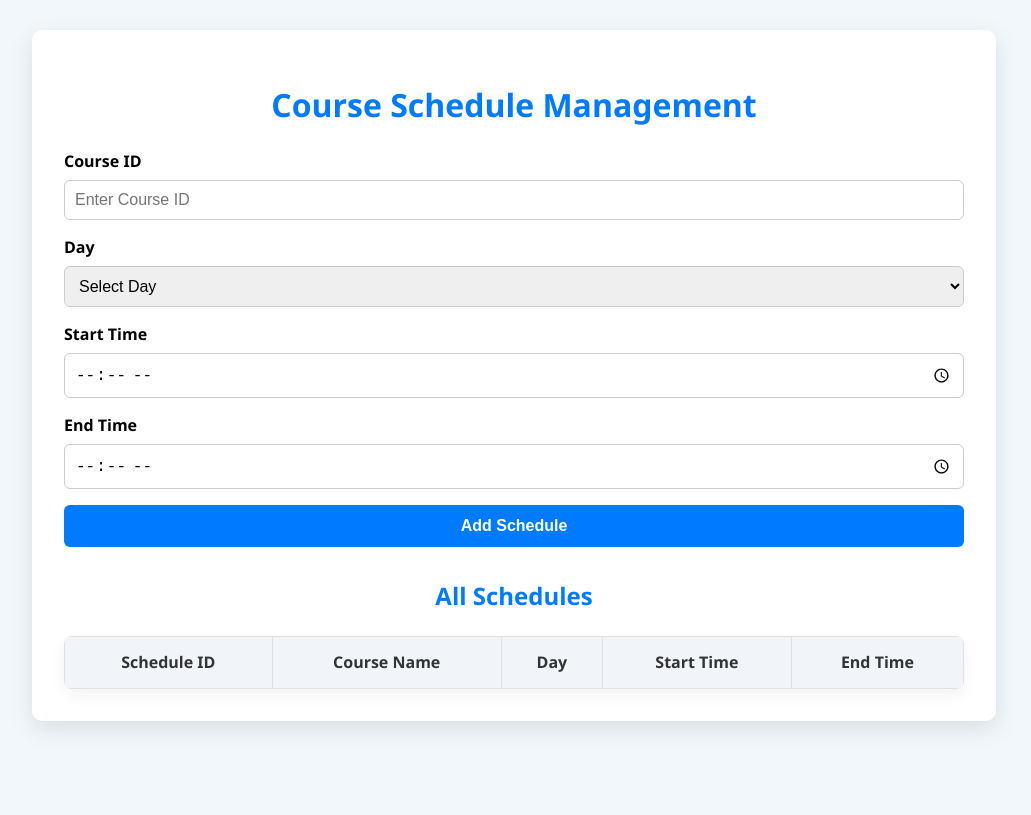
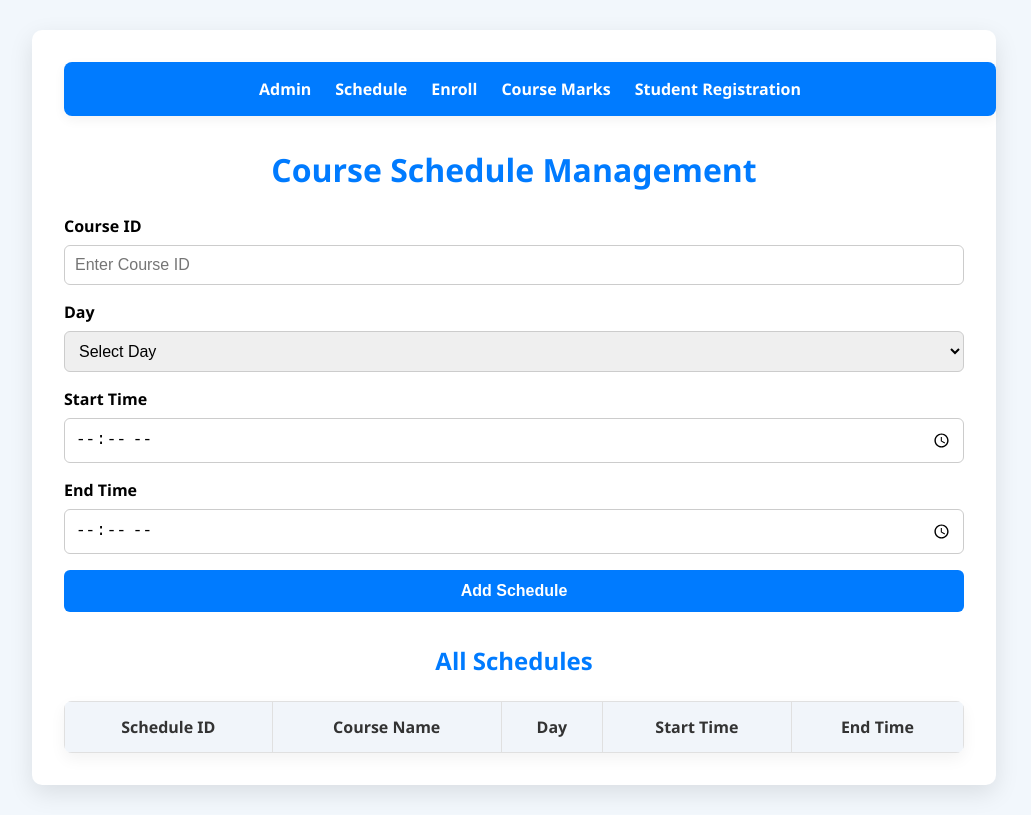
Before and after one commit to nathnaeltamirat/Database_Final_Project, a website: page public/schedule.html in a window 1280 px wide. Shown: the whole page, without its empty margins (126-1157 px from the left). Drawn offline with nearby package versions, Linux system fonts and the light colour scheme; no server answers.

Commit message:
ui minor

```diff
--- a/app.js
+++ b/app.js
@@ -13,6 +13,10 @@ app.get("", (req, res) => {
 app.get("/admin", (req, res) => {
     console.log(req.body);
     res.sendFile(__dirname + "/public/admin.html");
+    });
+app.get("/register", (req, res) => {
+    console.log(req.body);
+    res.sendFile(__dirname + "/public/student_registeration.html");
     });
 app.get("/schedule", (req, res) => {
     console.log(req.body);
--- a/public/admin.css
+++ b/public/admin.css
@@ -109,3 +109,20 @@ th {
     font-size: 0.9rem;
   }
 }
+    nav {
+      background-color: #007bff;
+      padding: 1rem;
+      display: flex;
+      justify-content: center;
+      gap: 2rem;
+    }
+
+    nav a {
+      color: white;
+      text-decoration: none;
+      font-weight: bold;
+    }
+
+    nav a:hover {
+      text-decoration: underline;
+    }
--- a/public/attendance.css
+++ b/public/attendance.css
@@ -65,7 +65,23 @@ button {
 button:hover {
   background-color: #0056b3;
 }
+    nav {
+      background-color: #007bff;
+      padding: 1rem;
+      display: flex;
+      justify-content: center;
+      gap: 2rem;
+    }
 
+    nav a {
+      color: white;
+      text-decoration: none;
+      font-weight: bold;
+    }
+
+    nav a:hover {
+      text-decoration: underline;
+    }
 @media (max-width: 500px) {
   .container {
     padding: 1.5rem;
--- a/public/schedule.css
+++ b/public/schedule.css
@@ -102,3 +102,29 @@ tr:nth-child(even) {
     font-size: 0.85rem;
   }
 }
+nav {
+  background-color: #007bff;
+  padding: 1rem;
+  border-radius: 8px;
+  max-width: 900px;
+  width: 100%;
+  margin-bottom: 2rem;
+  display: flex;
+  justify-content: center;
+  flex-wrap: wrap;
+  gap: 1.5rem;
+  box-shadow: 0 4px 12px rgba(0, 0, 0, 0.05);
+}
+
+nav a {
+  color: white;
+  text-decoration: none;
+  font-weight: bold;
+  font-size: 1rem;
+  transition: color 0.3s ease;
+}
+
+nav a:hover {
+  text-decoration: underline;
+  color: #e0e0e0;
+}
--- a/public/schedule.html
+++ b/public/schedule.html
@@ -7,7 +7,16 @@
   <link rel="stylesheet" href="schedule.css" />
 </head>
 <body>
+
+
   <div class="container">
+        <nav>
+    <a href="/admin">Admin</a>
+    <a href="/schedule">Schedule</a>
+    <a href = "/enrollment">Enroll</a>
+    <a href="/attendance">Course Marks</a>
+  <a href = "/register">Student Registration</a>
+  </nav>
     <h1>Course Schedule Management</h1>
 
     <form id="schedule-form">
--- a/public/student_course_mark.css
+++ b/public/student_course_mark.css
@@ -69,6 +69,23 @@ button {
 button:hover {
   background-color: #218838;
 }
+    nav {
+      background-color: #007bff;
+      padding: 1rem;
+      display: flex;
+      justify-content: center;
+      gap: 2rem;
+    }
+
+    nav a {
+      color: white;
+      text-decoration: none;
+      font-weight: bold;
+    }
+
+    nav a:hover {
+      text-decoration: underline;
+    }
 
 @media (max-width: 600px) {
   .container {
--- a/public/student_registration.css
+++ b/public/student_registration.css
@@ -75,3 +75,30 @@ button {
 button:hover {
   background-color: #0056b3;
 }
+/* Navigation Styling */
+nav {
+  background-color: #007bff;
+  padding: 1rem 2rem;
+  display: flex;
+  justify-content: center;
+  flex-wrap: wrap;
+  gap: 1.5rem;
+  width: 100%;
+  margin-bottom: 2rem;
+  box-shadow: 0 2px 4px rgba(0,0,0,0.05);
+  border-radius: 0 0 8px 8px;
+  margin-left:-2%;
+}
+
+nav a {
+  color: white;
+  text-decoration: none;
+  font-weight: 600;
+  font-size: 16px;
+  transition: color 0.3s ease;
+}
+
+nav a:hover {
+  text-decoration: underline;
+  color: #e0e0e0;
+}
--- a/public/style.css
+++ b/public/style.css
@@ -12,7 +12,6 @@ body {
   min-height: 100vh;
 }
 
-/* Hero */
 .hero {
   background: url('https://images.unsplash.com/photo-1551434678-e076c223a692') center/cover no-repeat;
   height: 60vh;
@@ -23,7 +22,23 @@ body {
   text-align: center;
   padding: 2rem;
 }
+    nav {
+      background-color: #007bff;
+      padding: 1rem;
+      display: flex;
+      justify-content: center;
+      gap: 2rem;
+    }
 
+    nav a {
+      color: white;
+      text-decoration: none;
+      font-weight: bold;
+    }
+
+    nav a:hover {
+      text-decoration: underline;
+    }
 .hero-text h1 {
   font-size: 3rem;
   background: rgba(0, 0, 0, 0.5);
```
Also changed, not shown: public/admin.html (+7 -0 lines), public/attendance.html (+7 -0 lines), public/coursemark.html (+8 -0 lines), public/index.html (+7 -0 lines), public/student_registeration.html (+8 -0 lines).
